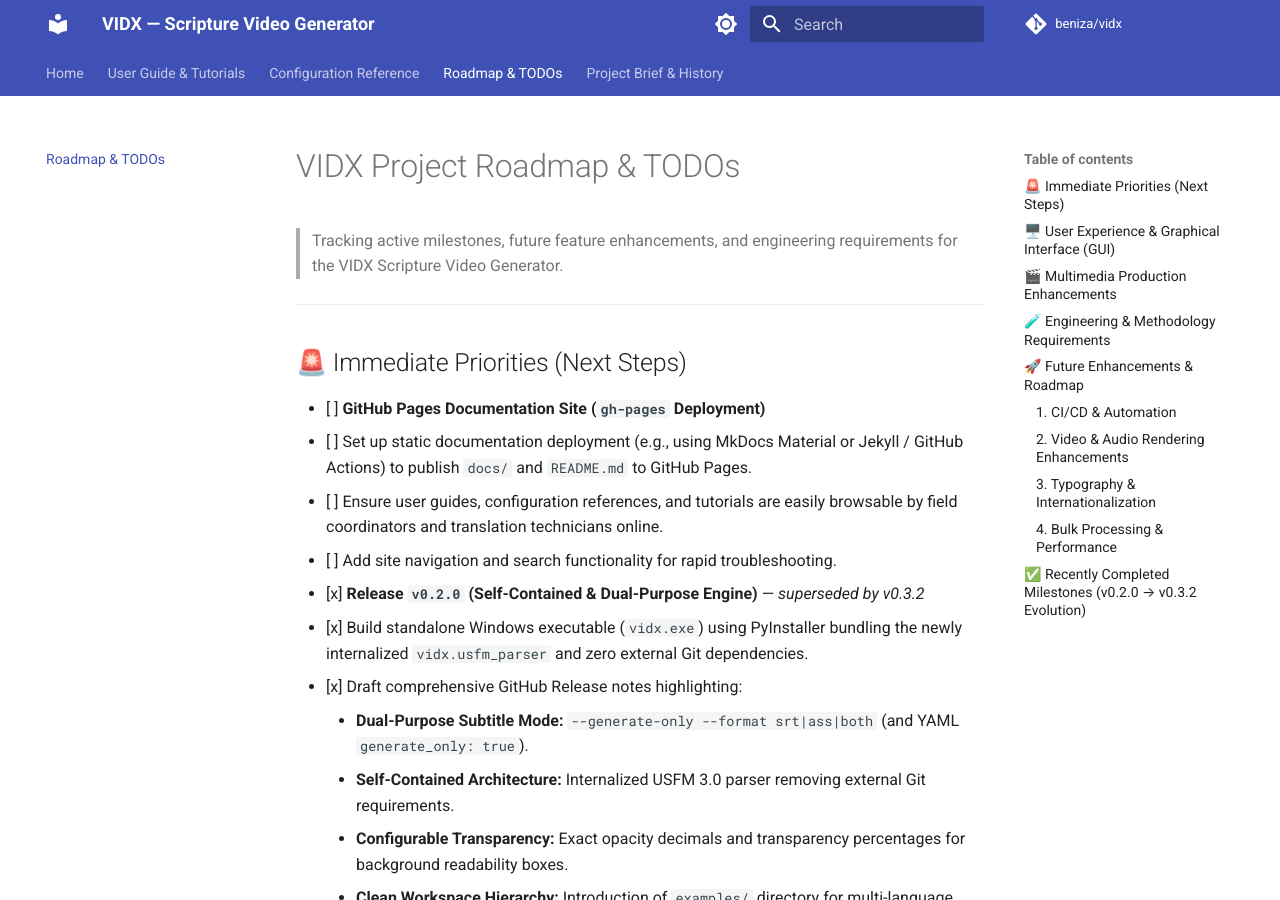
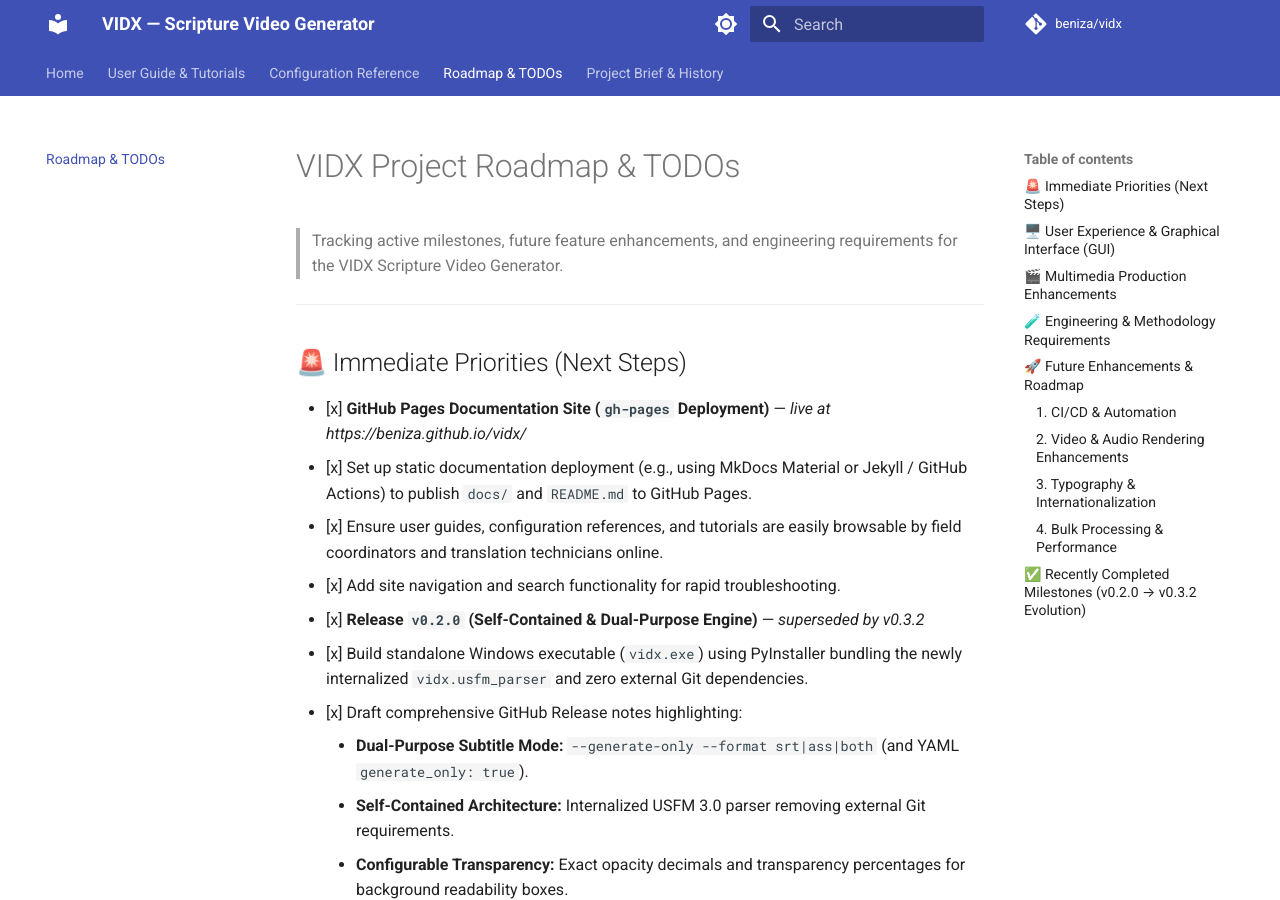
Before and after one commit to beniza/vidx, an MkDocs documentation site: the page built from docs/todo.md, in a window 1280 px wide and 900 px high. Built offline with MkDocs 1.6.1 and Material for MkDocs 9.7.7, drawn with Linux system fonts in a browser that asks for light colours; comment, search, counter and statistics services are not loaded.

Commit message:
docs: mark GitHub Pages docs site as shipped (live at beniza.github.io/vidx)
Co-Authored-By: Claude Opus 4.8 (1M context) <noreply@anthropic.com>

```diff
--- a/docs/todo.md
+++ b/docs/todo.md
@@ -5,10 +5,10 @@
 
 ## 🚨 Immediate Priorities (Next Steps)
 
-- [ ] **GitHub Pages Documentation Site (`gh-pages` Deployment)**
-  - [ ] Set up static documentation deployment (e.g., using MkDocs Material or Jekyll / GitHub Actions) to publish `docs/` and `README.md` to GitHub Pages.
-  - [ ] Ensure user guides, configuration references, and tutorials are easily browsable by field coordinators and translation technicians online.
-  - [ ] Add site navigation and search functionality for rapid troubleshooting.
+- [x] **GitHub Pages Documentation Site (`gh-pages` Deployment)** — *live at https://beniza.github.io/vidx/*
+  - [x] Set up static documentation deployment (e.g., using MkDocs Material or Jekyll / GitHub Actions) to publish `docs/` and `README.md` to GitHub Pages.
+  - [x] Ensure user guides, configuration references, and tutorials are easily browsable by field coordinators and translation technicians online.
+  - [x] Add site navigation and search functionality for rapid troubleshooting.
 
 - [x] **Release `v0.2.0` (Self-Contained & Dual-Purpose Engine)** — *superseded by v0.3.2*
   - [x] Build standalone Windows executable (`vidx.exe`) using PyInstaller bundling the newly internalized `vidx.usfm_parser` and zero external Git dependencies.
```
